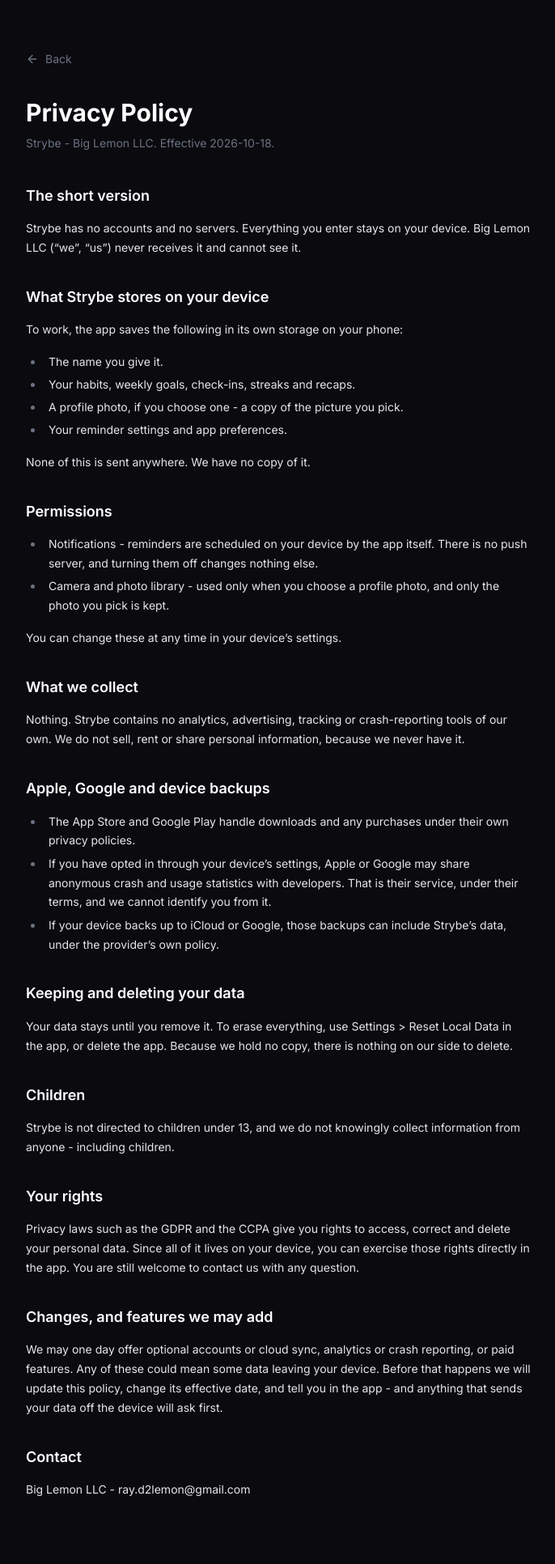
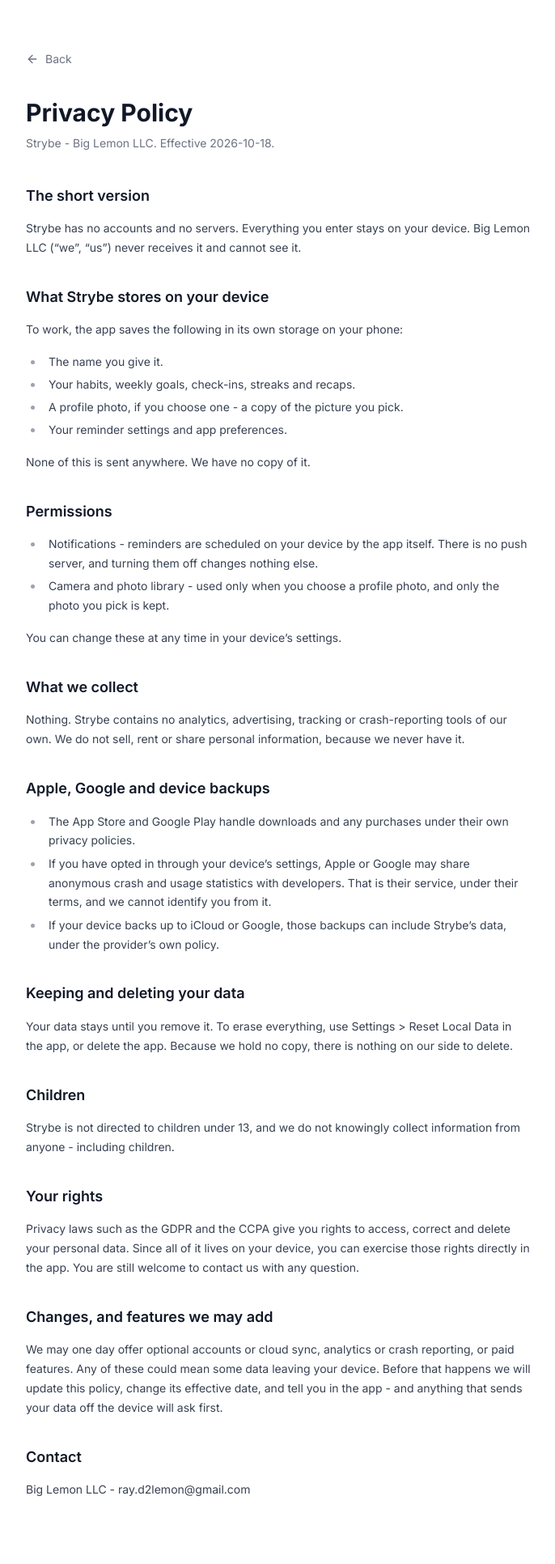
Before and after one commit to Ray285/strybe-site, a Jekyll site: the page built from privacy.md, in a window 1280 px wide. Shown: the whole page at 81% size, without its empty margins (296-982 px from the left). Built offline with Jekyll 4.4.1, drawn with Linux system fonts in a browser that asks for light colours.

Commit message:
Light legal pages, to match the landing page.
Co-Authored-By: Claude Opus 5.5 <noreply@anthropic.com>
Claude-Session: https://claude.ai/code/session_01CPqBgvGdiGdremBFaQMVFA

```diff
--- a/assets/css/site.css
+++ b/assets/css/site.css
@@ -13,7 +13,6 @@
   --gray-700: #374151;
   --gray-900: #111827;
   --panel: #f7f7fa;
-  --ink: #0a0a0f;
   /* Strybe's accent, from the app's theme. */
   --accent: #ec662b;
 }
@@ -373,8 +372,8 @@ video {
 /* ---------- Legal pages ---------- */
 
 .page-legal {
-  background: var(--ink);
-  color: var(--gray-200);
+  background: #fff;
+  color: var(--gray-700);
 }
 
 .legal {
@@ -396,10 +395,10 @@ video {
 }
 
 .back:hover {
-  color: var(--gray-300);
+  color: var(--gray-900);
 }
 
-/* The compact dark prose of the arcs legal pages. */
+/* The compact prose of the arcs legal pages, in the landing page's light colours. */
 .prose {
   font-size: 14px;
   line-height: 1.714;
@@ -410,7 +409,7 @@ video {
   font-size: 30px;
   line-height: 1.2;
   font-weight: 700;
-  color: #fff;
+  color: var(--gray-900);
 }
 
 /* The generated "Strybe - Big Lemon LLC. Effective ..." line under the title. */
@@ -428,7 +427,7 @@ video {
   font-size: 18px;
   line-height: 1.4;
   font-weight: 600;
-  color: #fff;
+  color: var(--gray-900);
 }
 
 .prose p {
@@ -446,16 +445,16 @@ video {
 }
 
 .prose li::marker {
-  color: var(--gray-500);
+  color: var(--gray-400);
 }
 
 .prose strong {
-  color: #fff;
+  color: var(--gray-900);
   font-weight: 600;
 }
 
 .prose a {
-  color: #fff;
+  color: var(--gray-900);
   text-decoration: underline;
   text-underline-offset: 2px;
 }
```
